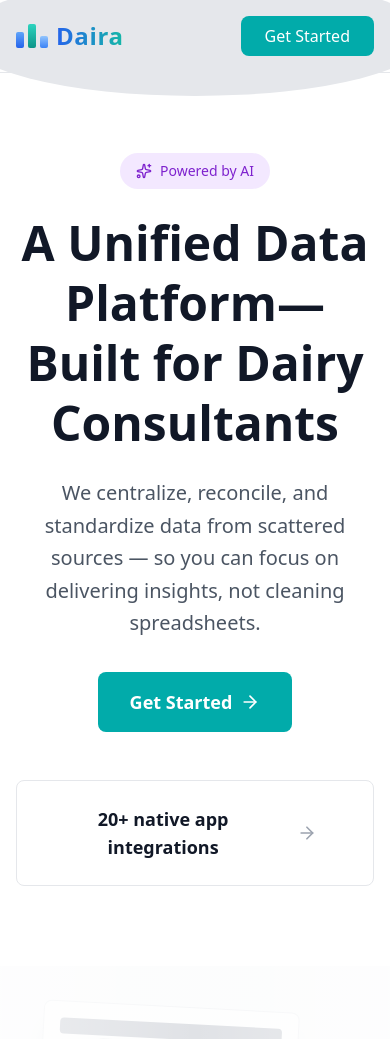
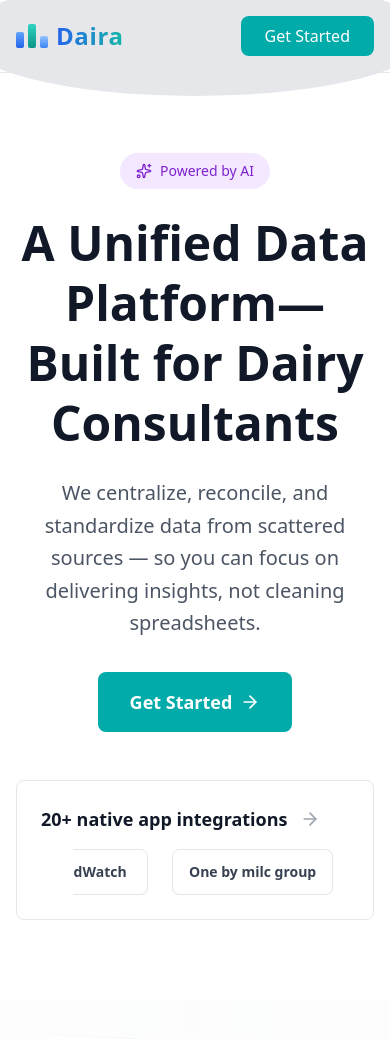
Before and after one commit to csong21/daira-landing-page, a React (Create React App) app: page / in a window 390 px wide. Shown: the top 1039 px of the page. Built offline with nearby package versions, Linux system fonts and the light colour scheme.

Commit message:
Fix animation on mobile

```diff
--- a/src/App.js
+++ b/src/App.js
@@ -88,7 +88,7 @@
 
           {/* Platform Integrations Bar with sliding animation */}
           <div className="mt-12 bg-white rounded-lg border border-gray-200 p-6 max-w-4xl mx-auto">
-            <div className="flex items-center justify-between">
+            <div className="flex flex-col lg:flex-row lg:items-center lg:justify-between space-y-4 lg:space-y-0">
               <div className="flex items-center gap-3">
                 <span className="text-lg font-semibold text-gray-900">20+ native app integrations</span>
                 <ArrowRight className="w-5 h-5 text-gray-400" />
```
